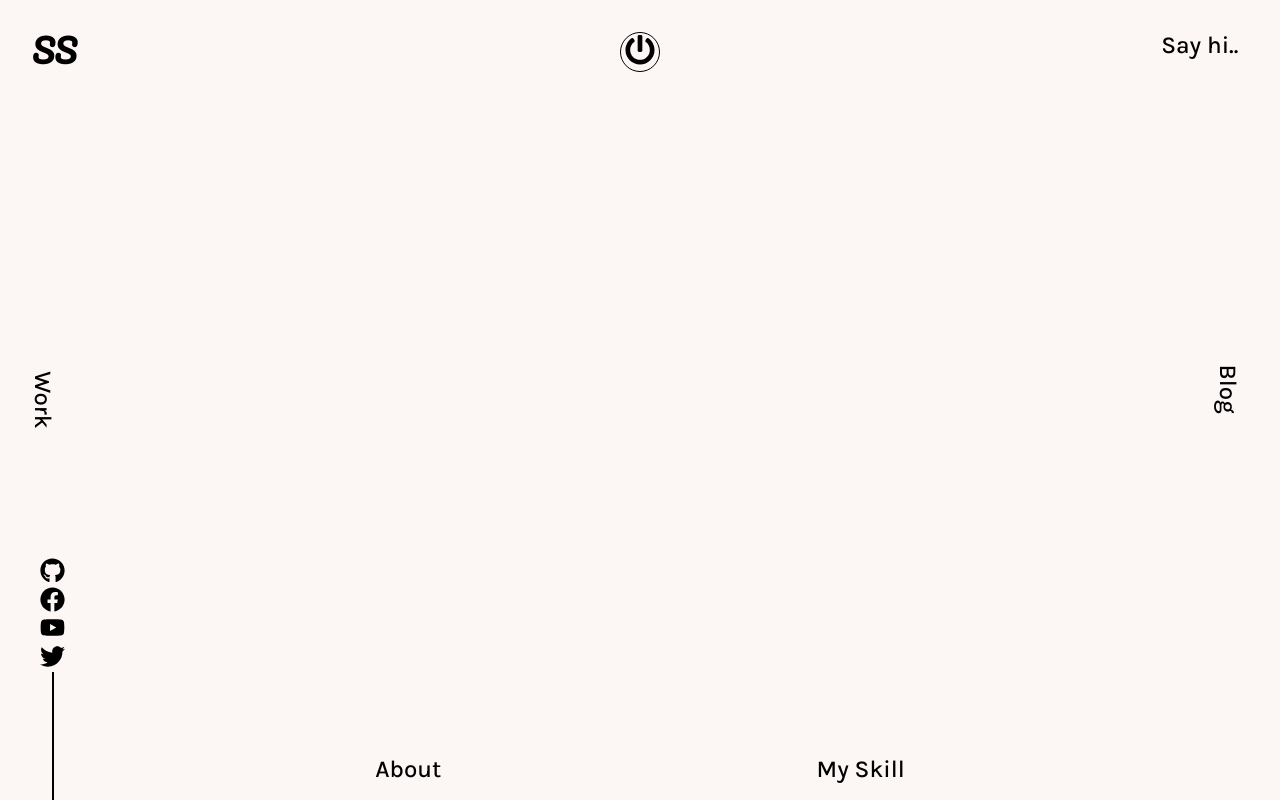
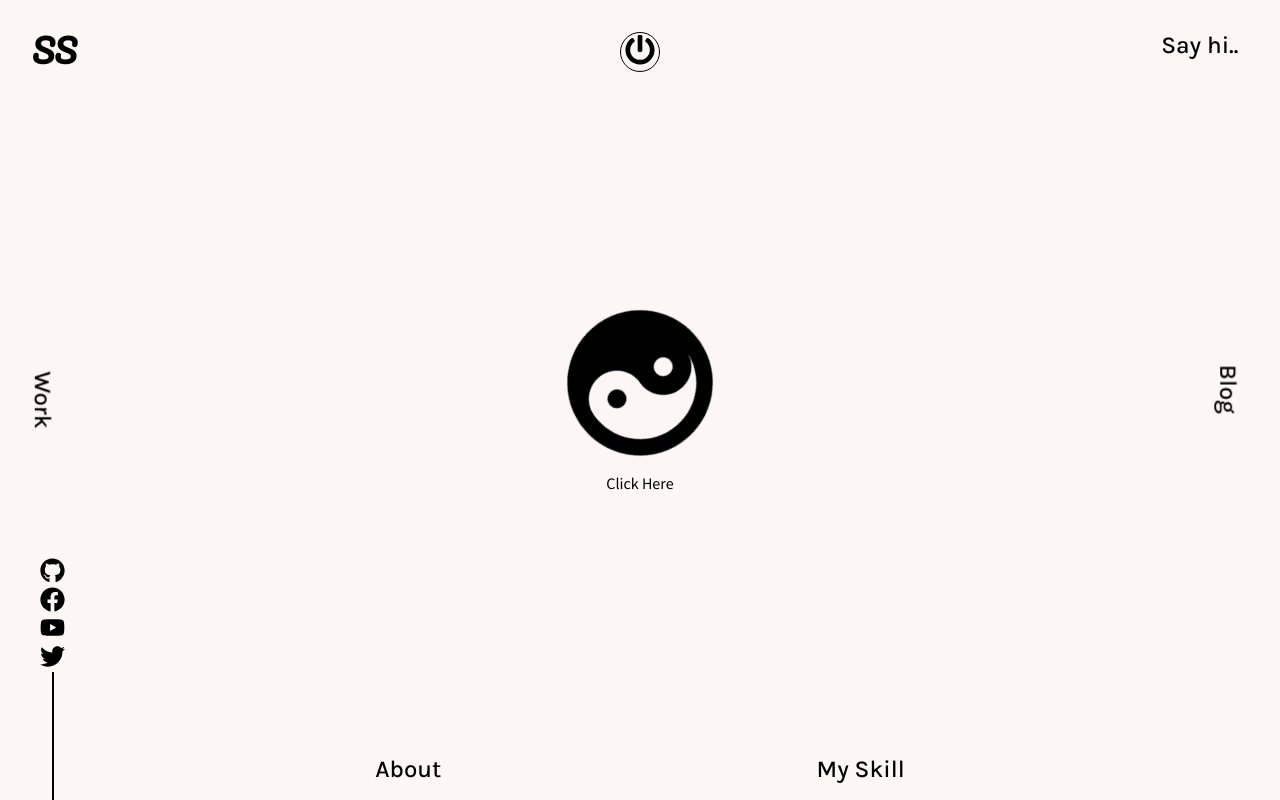
Before and after one commit to sharansharma94/portfolio, a React (Create React App) app: page / in a window 1280 px wide. Built offline with nearby package versions, Linux system fonts and the light colour scheme.

Commit message:
Center component added

```diff
--- a/src/components/Main.jsx
+++ b/src/components/Main.jsx
@@ -1,8 +1,10 @@
+import { useState } from "react";
 import { NavLink } from "react-router-dom";
-import styled from "styled-components";
+import styled, { keyframes } from "styled-components";
 import Logo from "../common/Logo";
 import PowerButton from "../common/PowerButton";
 import Socials from "../common/Socials";
+import { YinYang } from "./Svgs";
 
 const MainContainer = styled.div`
   background: ${(props) => props.theme.body};
@@ -59,7 +61,7 @@ const BottomBar = styled.div`
   position: absolute;
   bottom: 1rem;
   left: 0;
-  right: 0%;
+  right: 0;
   width: 100%;
 
   display: flex;
@@ -78,7 +80,44 @@ const Skills = styled(NavLink)`
   z-index: 1;
 `;
 
+const rotate = keyframes`
+  from {
+    transform:rotate(0);
+  }
+  to {
+    transform:rotate(360deg);
+  }
+`;
+
+const Center = styled.button`
+  position: absolute;
+  top: ${(props) => (props.click ? "85%" : "50%")};
+  left: ${(props) => (props.click ? "92%" : "50%")};
+  transform: translate(-50%, -50%);
+
+  border: none;
+  outline: none;
+  background-color: transparent;
+  cursor: pointer;
+
+  display: flex;
+  flex-direction: column;
+  justify-content: center;
+  align-items: center;
+  transition: all 1ms ease;
+
+  & > :first-child {
+    animation: ${rotate} infinite 1.5s linear;
+  }
+
+  & > :last-child {
+    padding-top: 1rem;
+  }
+`;
 const Main = () => {
+  const [click, setclick] = useState(false);
+
+  const handleClick = () => setclick(!click);
   return (
     <>
       <MainContainer>
@@ -86,6 +125,17 @@ const Main = () => {
           <PowerButton />
           <Logo />
           <Socials />
+
+          <Center click={click}>
+            <YinYang
+              onClick={handleClick}
+              width={click ? 120 : 200}
+              height={150}
+              fill="currentColor"
+            />
+            <span>Click Here</span>
+          </Center>
+
           <Contact
             target="_blank"
             to={{ pathname: "mailto:sharmasharan94@outlook.com" }}
--- a/src/components/Svgs.jsx
+++ b/src/components/Svgs.jsx
@@ -92,3 +92,22 @@ export const YouTube = (props) => {
     </svg>
   );
 };
+
+export const YinYang = (props) => {
+  return (
+    <svg
+      aria-hidden="true"
+      data-prefix="fas"
+      data-icon="yin-yang"
+      className="prefix__svg-inline--fa prefix__fa-yin-yang prefix__fa-w-16"
+      xmlns="http://www.w3.org/2000/svg"
+      viewBox="0 0 496 512"
+      {...props}
+    >
+      <path
+        fill={props.fill}
+        d="M248 8C111.03 8 0 119.03 0 256s111.03 248 248 248 248-111.03 248-248S384.97 8 248 8zm0 376c-17.67 0-32-14.33-32-32s14.33-32 32-32 32 14.33 32 32-14.33 32-32 32zm0-128c-53.02 0-96 42.98-96 96s42.98 96 96 96c-106.04 0-192-85.96-192-192S141.96 64 248 64c53.02 0 96 42.98 96 96s-42.98 96-96 96zm0-128c-17.67 0-32 14.33-32 32s14.33 32 32 32 32-14.33 32-32-14.33-32-32-32z"
+      />
+    </svg>
+  );
+};
```
